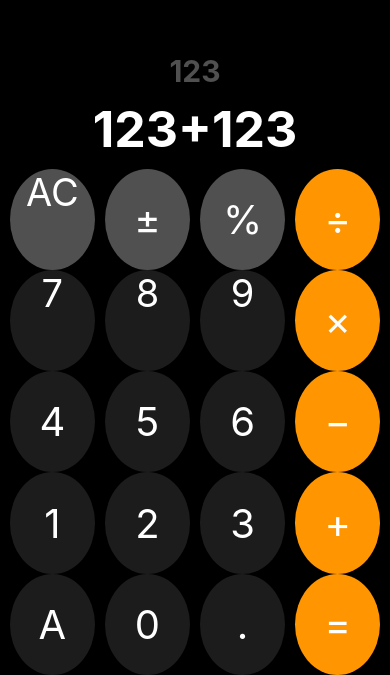
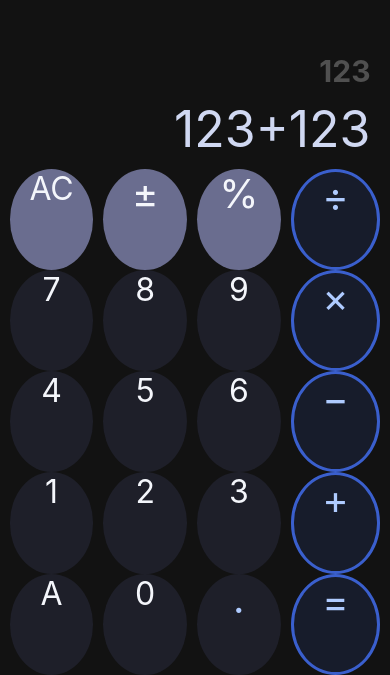
Before and after one commit to Jx1126/md-midterm, a React Native app in the folder calculator-app/: screen / in a window 390 px wide. Shown: the part 169-844 px from the top of the page. Built offline with nearby package versions, Linux system fonts and the light colour scheme.

Commit message:
feat: enhance calculator UI and add interactivity with `TouchableOpacity`

```diff
--- a/calculator-app/App.js
+++ b/calculator-app/App.js
@@ -1,107 +1,115 @@
-import { StyleSheet, Text, View } from 'react-native';
+import { StyleSheet, Text, View, Dimensions, SafeAreaView, TouchableOpacity } from 'react-native';
+import { StatusBar } from 'expo-status-bar';
+import { useState } from 'react';
 
 export default function App() {
   return (
-    <View style={styles.body}>
+    <SafeAreaView style={styles.body}>
 
-      <Text style={styles.historyCalculation}>123</Text>
-      <Text style={styles.currentCalculation}>123+123</Text>
+      <StatusBar style="light" />
+
+      <View style={styles.textWrapper}>
+        <Text style={styles.historyText}>123</Text>
+        <Text style={styles.resultText}>123+123</Text>
+      </View>
 
       <View style={styles.container}>
 
         <View style={styles.row}>
-          <View style={[styles.button, styles.buttonGray]}>
-            <Text style={styles.buttonText}>AC</Text>
-          </View>
-          <View style={[styles.button, styles.buttonGray]}>
-            <Text style={styles.buttonSymbol}>&#177;</Text>
-          </View>
-          <View style={[styles.button, styles.buttonGray]}>
-            <Text style={styles.buttonSymbol}>%</Text>
-          </View>
-          <View style={[styles.button, styles.buttonOrange]}>
-            <Text style={styles.buttonSymbol}>&#247;</Text>
-          </View>
+          <TouchableOpacity style={[styles.button, styles.functionButton]}>
+            <Text style={styles.numericText}>AC</Text>
+          </TouchableOpacity>
+          <TouchableOpacity style={[styles.button, styles.functionButton]}>
+            <Text style={styles.functionText}>&#177;</Text>
+          </TouchableOpacity>
+          <TouchableOpacity style={[styles.button, styles.functionButton]}>
+            <Text style={styles.functionText}>%</Text>
+          </TouchableOpacity>
+          <TouchableOpacity style={[styles.button, styles.operationButton]}>
+            <Text style={styles.operatorText}>&#247;</Text>
+          </TouchableOpacity>
         </View>
 
         <View style={styles.row}>
-          <View style={styles.button}>
-            <Text style={styles.buttonText}>7</Text>
-          </View>
-          <View style={styles.button}>
-            <Text style={styles.buttonText}>8</Text>
-          </View>
-          <View style={styles.button}>
-            <Text style={styles.buttonText}>9</Text>
-
-          </View>
-          <View style={[styles.button, styles.buttonOrange]}>
-            <Text style={styles.buttonSymbol}>&#215;</Text>
-          </View>
+          <TouchableOpacity style={styles.button}>
+            <Text style={styles.numericText}>7</Text>
+          </TouchableOpacity>
+          <TouchableOpacity style={styles.button}>
+            <Text style={styles.numericText}>8</Text>
+          </TouchableOpacity>
+          <TouchableOpacity style={styles.button}>
+            <Text style={styles.numericText}>9</Text>
+          </TouchableOpacity>
+          <TouchableOpacity style={[styles.button, styles.operationButton]}>
+            <Text style={styles.operatorText}>&#215;</Text>
+          </TouchableOpacity>
         </View>
 
         <View style={styles.row}>
-          <View style={styles.button}>
-            <Text style={styles.buttonSymbol}>4</Text>
-          </View>
-          <View style={styles.button}>
-            <Text style={styles.buttonSymbol}>5</Text>
-          </View>
-          <View style={styles.button}>
-            <Text style={styles.buttonSymbol}>6</Text>
-          </View>
-          <View style={[styles.button, styles.buttonOrange]}>
-            <Text style={styles.buttonSymbol}>&#8722;</Text>
-          </View>
+          <TouchableOpacity style={styles.button}>
+            <Text style={styles.numericText}>4</Text>
+          </TouchableOpacity>
+          <TouchableOpacity style={styles.button}>
+            <Text style={styles.numericText}>5</Text>
+          </TouchableOpacity>
+          <TouchableOpacity style={styles.button}>
+            <Text style={styles.numericText}>6</Text>
+          </TouchableOpacity>
+          <TouchableOpacity style={[styles.button, styles.operationButton]}>
+            <Text style={styles.operatorText}>&#8722;</Text>
+          </TouchableOpacity>
         </View>
 
         <View style={styles.row}>
-          <View style={styles.button}>
-            <Text style={styles.buttonSymbol}>1</Text>
-          </View>
-          <View style={styles.button}>
-            <Text style={styles.buttonSymbol}>2</Text>
-          </View>
-          <View style={styles.button}>
-            <Text style={styles.buttonSymbol}>3</Text>
-          </View>
-          <View style={[styles.button, styles.buttonOrange]}>
-            <Text style={styles.buttonSymbol}>+</Text>
-          </View>
+          <TouchableOpacity style={styles.button}>
+            <Text style={styles.numericText}>1</Text>
+          </TouchableOpacity>
+          <TouchableOpacity style={styles.button}>
+            <Text style={styles.numericText}>2</Text>
+          </TouchableOpacity>
+          <TouchableOpacity style={styles.button}>
+            <Text style={styles.numericText}>3</Text>
+          </TouchableOpacity>
+          <TouchableOpacity style={[styles.button, styles.operationButton]}>
+            <Text style={styles.operatorText}>+</Text>
+          </TouchableOpacity>
         </View>
 
         <View style={styles.row}>
-          <View style={styles.button}>
-            <Text style={styles.buttonSymbol}>A</Text>
-          </View>
-          <View style={styles.button}>
-            <Text style={styles.buttonSymbol}>0</Text>
-          </View>
-          <View style={styles.button}>
-            <Text style={styles.buttonSymbol}>.</Text>
-          </View>
-          <View style={[styles.button, styles.buttonOrange]}>
-            <Text style={styles.buttonSymbol}>=</Text>
-          </View>
+          <TouchableOpacity style={styles.button}>
+            <Text style={styles.numericText}>A</Text>
+          </TouchableOpacity>
+          <TouchableOpacity style={styles.button}>
+            <Text style={styles.numericText}>0</Text>
+          </TouchableOpacity>
+          <TouchableOpacity style={styles.button}>
+            <Text style={styles.operatorText}>.</Text>
+          </TouchableOpacity>
+          <TouchableOpacity style={[styles.button, styles.operationButton]}>
+            <Text style={styles.operatorText}>=</Text>
+          </TouchableOpacity>
         </View>
-
 
       </View>
 
-    </View>
+    </SafeAreaView>
   );
 }
 
 const styles = StyleSheet.create({
   body: {
     flex: 1,
-    backgroundColor: '#000',
+    backgroundColor: '#121212',
     justifyContent: 'flex-end',
     alignItems: 'center',
 },
   container: {
     width: '95%',
     height: '60%',
+  },
+  textWrapper: {
+    width: '90%',
+    justifyContent: 'flex-end',
   },
   row: {
     flex: 1,
@@ -113,40 +121,53 @@ const styles = StyleSheet.create({
     flex: 1,
     aspectRatio: 1,
     borderRadius: '100%',
-    backgroundColor: '#1c1c1c',
+    backgroundColor: '#1E1F29',
     justifyContent: 'center',
     alignItems: 'center',
   },
-  buttonGray: {
-    backgroundColor: '#505050'
+  functionButton: {
+    backgroundColor: '#6A6D8F'
   },
-  buttonOrange: {
-    backgroundColor: '#FF9500'
+  operationButton: {
+    backgroundColor: '#3a5fcd20',
+    borderWidth: 3,
+    borderColor: '#3A5FCD',
   },
-  buttonText: {
+  numericText: {
     flex: 1,
-    color: '#fff',
-    fontSize: 38,
+    color: '#F4F6FB',
+    fontSize: 32,
     textAlign: 'center',
     textAlignVertical: 'center',
     includeFontPadding: false,
   },
-  buttonSymbol: {
-    color: '#fff',
+  functionText: {
+    flex: 1,
+    color: '#F4F6FB',
     fontSize: 40,
     textAlign: 'center',
     textAlignVertical: 'center',
+    includeFontPadding: false,
   },
-  historyCalculation: {
+  operatorText: {
+    flex: 1,
+    color: '#AFCBFF',
+    fontSize: 40,
+    textAlign: 'center',
+    textAlignVertical: 'center',
+    includeFontPadding: false,
+  },
+  historyText: {
     color: '#505050',
     fontSize: 30,
     fontWeight: 'bold',
     marginBottom: 10,
+    textAlign: 'right',
   },
-  currentCalculation: {
-    color: '#fff',
+  resultText: {
+    color: '#D0D8F2',
     fontSize: 50,
-    fontWeight: 'bold',
     marginBottom: 10,
+    textAlign: 'right',
   },
 });
```
